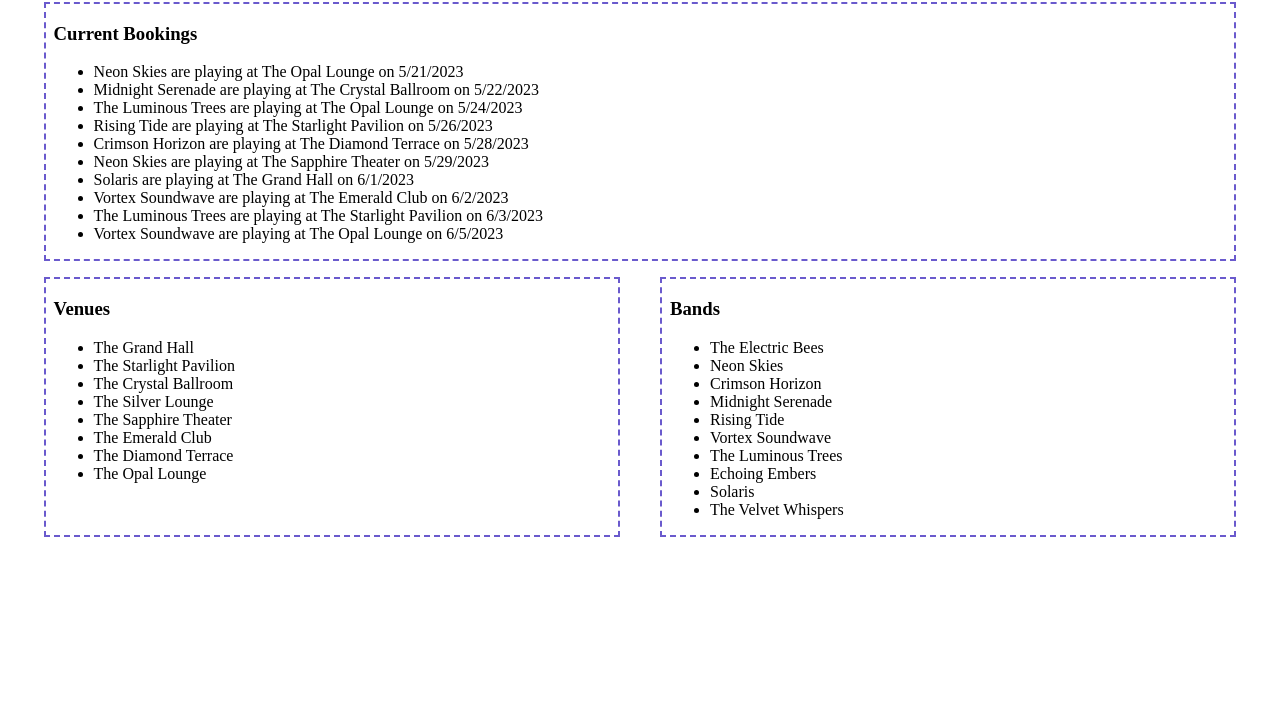
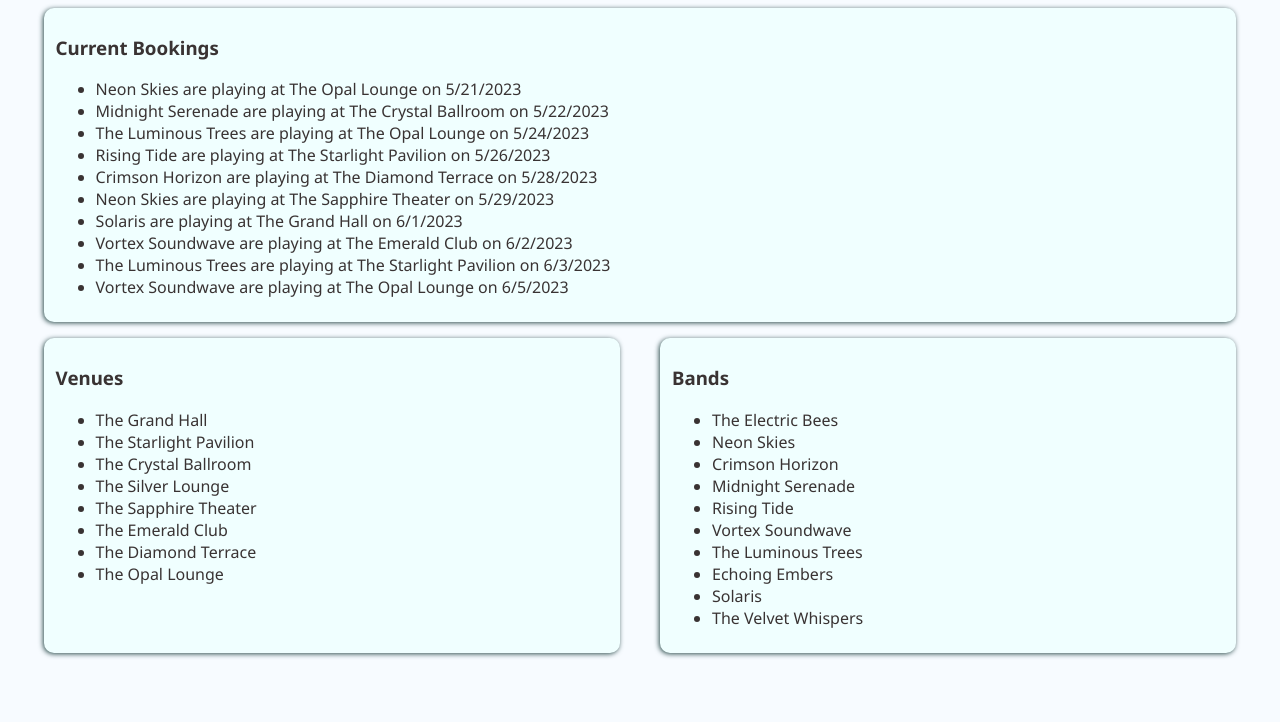
Before and after one commit to ryanmphill/tour-some-sugar-on-me, a plain HTML site: page index.html in a window 1280 px wide. Shown: the part 78-800 px from the top of the page. Drawn offline with Linux system fonts and the light colour scheme.

Commit message:
Added basic styling

```diff
--- a/styles/main.css
+++ b/styles/main.css
@@ -1,7 +1,14 @@
+@import url('https://fonts.googleapis.com/css2?family=Noto+Sans:ital,wght@0,400;0,700;1,400&family=Work+Sans:ital,wght@0,400;0,700;1,400&display=swap');
+
+
 * {
     box-sizing: border-box;
 }
-
+body {
+    color: rgb(57, 51, 51);
+    background-color: rgb(247, 251, 255);
+    font-family: 'Noto Sans', 'Work Sans', sans-serif;
+}
 .container {
     width: 95%;
     margin-left: auto;
@@ -14,8 +21,10 @@
 }
 
 .bands, .bookings, .venues {
-    border: 2px dashed slateblue;
-    padding: 0 0.5rem;
+    background-color: azure;
+    border-radius: 10px;
+    box-shadow: -1px 1px 5px darkslategrey;
+    padding: 0.5rem 0.75rem;
     margin: 0.5rem 0.25rem;
 }
 
```
